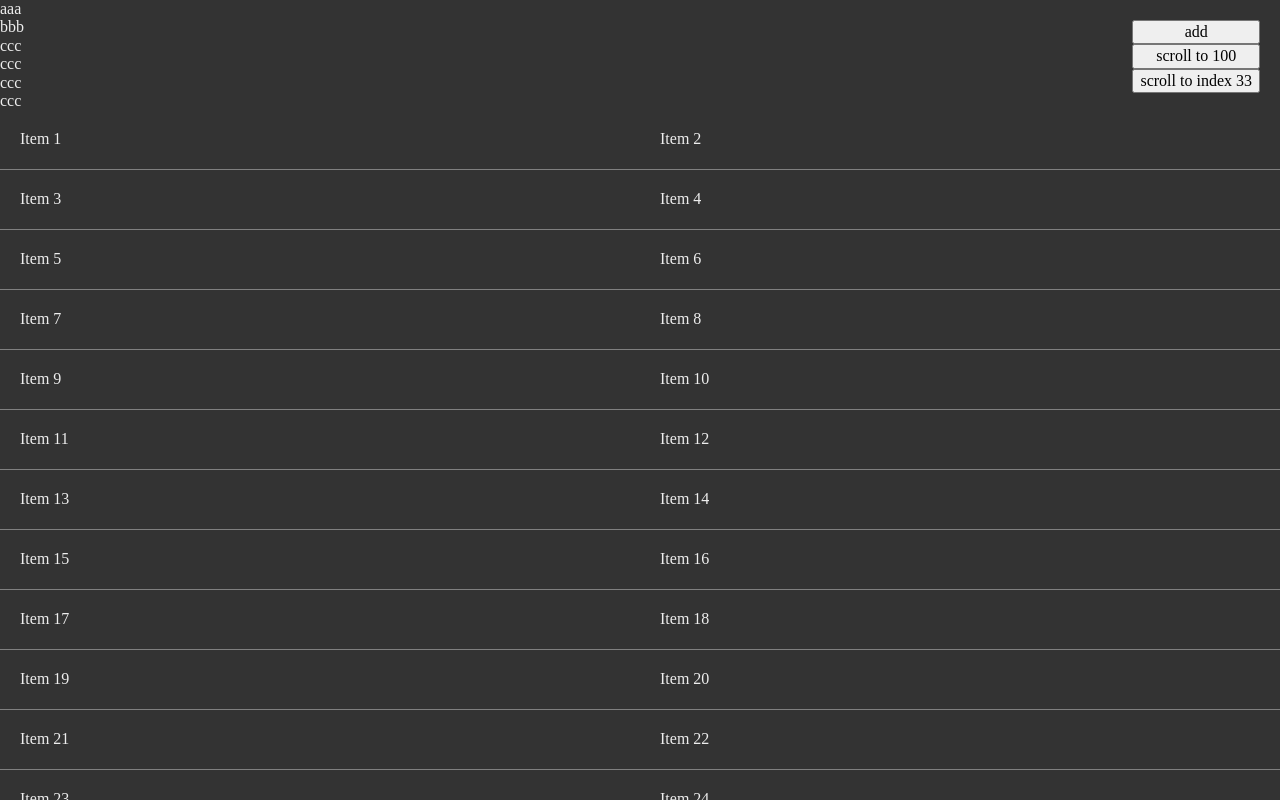
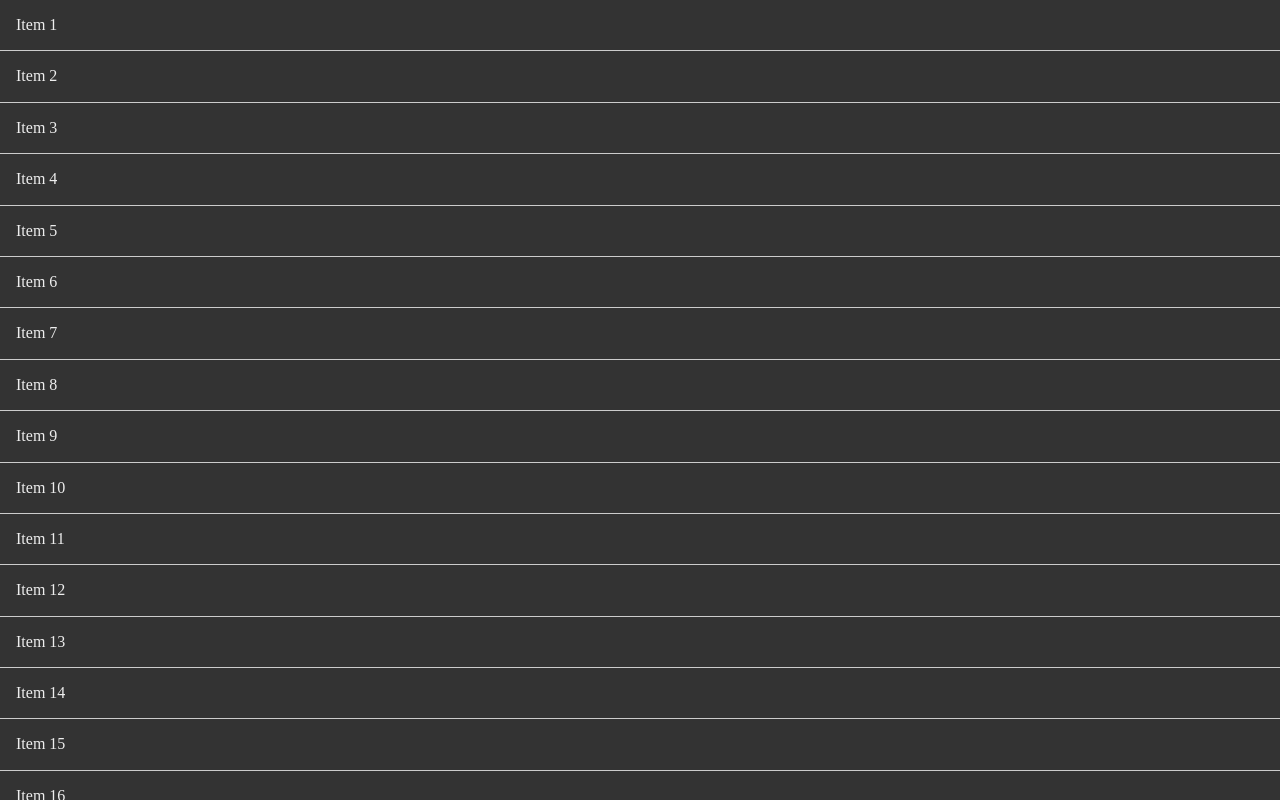
Before and after one commit to blackonionqeq/my-scroller, a Vue app: page / in a window 1280 px wide. Built offline with nearby package versions, Linux system fonts and the light colour scheme.

Commit message:
:art: 实现最基础的下拉刷新组件交互逻辑

```diff
--- a/src/App.vue
+++ b/src/App.vue
@@ -1,11 +1,17 @@
 <template>
   <div class="my-scroller-wrapper">
-    <MyScroller class="my-scroller" />
+    <!-- <MyScroller class="my-scroller" /> -->
+    <PullToRefreshWrapper class="my-scroller">
+      <div v-for="i in 30" :key="i" style="padding: 16px; border-bottom: 1px solid #ccc;">
+        Item {{ i }}
+      </div>
+    </PullToRefreshWrapper>
   </div>
 </template>
 
 <script setup>
-import MyScroller from './MyScroller.vue';
+// import MyScroller from './MyScroller.vue';
+import PullToRefreshWrapper from './PullToRefreshWrapper.vue'
 </script>
 
 <style>
@@ -20,6 +26,6 @@ html[theme="dark"]{
 }
 .my-scroller {
   height: fit-content;
-  max-height: 100%;
+  max-height: 100vh;
 }
 </style>
--- a/src/PullToRefreshWrapper.vue
+++ b/src/PullToRefreshWrapper.vue
@@ -1,6 +1,6 @@
 <template>
-  <div class="p2r-wrapper">
-    <div class="p2r-ptr" ref="ptr" :style="{ transform: `translateY(${prefixHeight}px)` }">
+  <div class="p2r-wrapper" @touchstart="handleTouchStart" @touchmove="handleTouchMove" @touchend="handleTouchEnd">
+    <div class="p2r-ptr" ref="ptr" :style="{ transform: `translateY(${prefixHeight + pullDistance}px)` }">
       <slot name="ptr">
         <div v-if="status !== 'refreshing'"
           class="p2r-ptr-icon" :class="{rotate180: status === 'release'}">
@@ -12,7 +12,7 @@
         <div class="p2r-ptr-text" v-else-if="status === 'refreshing'">{{ refreshingText }}</div>
       </slot>
     </div>
-    <div class="p2r-content" ref="content">
+    <div class="p2r-content" ref="content" :style="{ transform: `translateY(${pullDistance}px)` }">
       <slot>
         Content goes here
       </slot>
@@ -46,6 +46,10 @@ const props = defineProps({
   },
 })
 
+const emit = defineEmits<{
+  (e: 'refresh'): void
+}>()
+
 const status = ref<'pull' | 'release' | 'refreshing' | null>(null)
 
 const prefixHeight = ref(0)
@@ -55,6 +59,59 @@ onMounted(() => {
     prefixHeight.value = -ptr.value.offsetHeight - 12
   }
 })
+const content = ref<HTMLElement | null>(null)
+const pullDistance = ref(0)
+
+let startY = 0
+let isTouching = false
+function handleTouchStart(event: TouchEvent) {
+  // console.log('handleTouchStart', status.value)
+  if (status.value === 'refreshing') return
+  // if ((event.target as HTMLElement).closest('.p2r-content') && (event.target as HTMLElement).closest('.p2r-content')!.scrollTop === 0) {
+  if (content.value && content.value.scrollTop === 0) {
+    isTouching = true
+    startY = event.touches[0].clientY
+    status.value = 'pull'
+    // console.log('touch start')
+  }
+}
+function handleTouchMove(event: TouchEvent) {
+  event.preventDefault()
+  if (!isTouching || status.value === 'refreshing') return
+  const currentY = event.touches[0].clientY
+  const diffY = currentY - startY
+  // console.log('handleTouchMove', diffY)
+  if (diffY > 0) {
+    // event.preventDefault()
+    pullDistance.value = diffY
+    // prefixHeight.value = Math.min(diffY / 2 + (-ptr.value!.offsetHeight - 12), 150)
+    if (diffY >= props.refreshThreshold) {
+      status.value = 'release'
+      // console.log('release')
+    } else {
+      status.value = 'pull'
+      // console.log('pull')
+    }
+  }
+}
+
+function handleTouchEnd() {
+  if (!isTouching) return
+  isTouching = false
+  if (status.value === 'release') {
+    status.value = 'refreshing'
+    // console.log('refreshing')
+    pullDistance.value = props.refreshThreshold
+    // Simulate refresh action
+    setTimeout(() => {
+      pullDistance.value = 0
+      status.value = null
+    }, 2000)
+  } else {
+    pullDistance.value = 0
+    status.value = null
+  }
+}
 </script>
 
 <style scoped>
```
